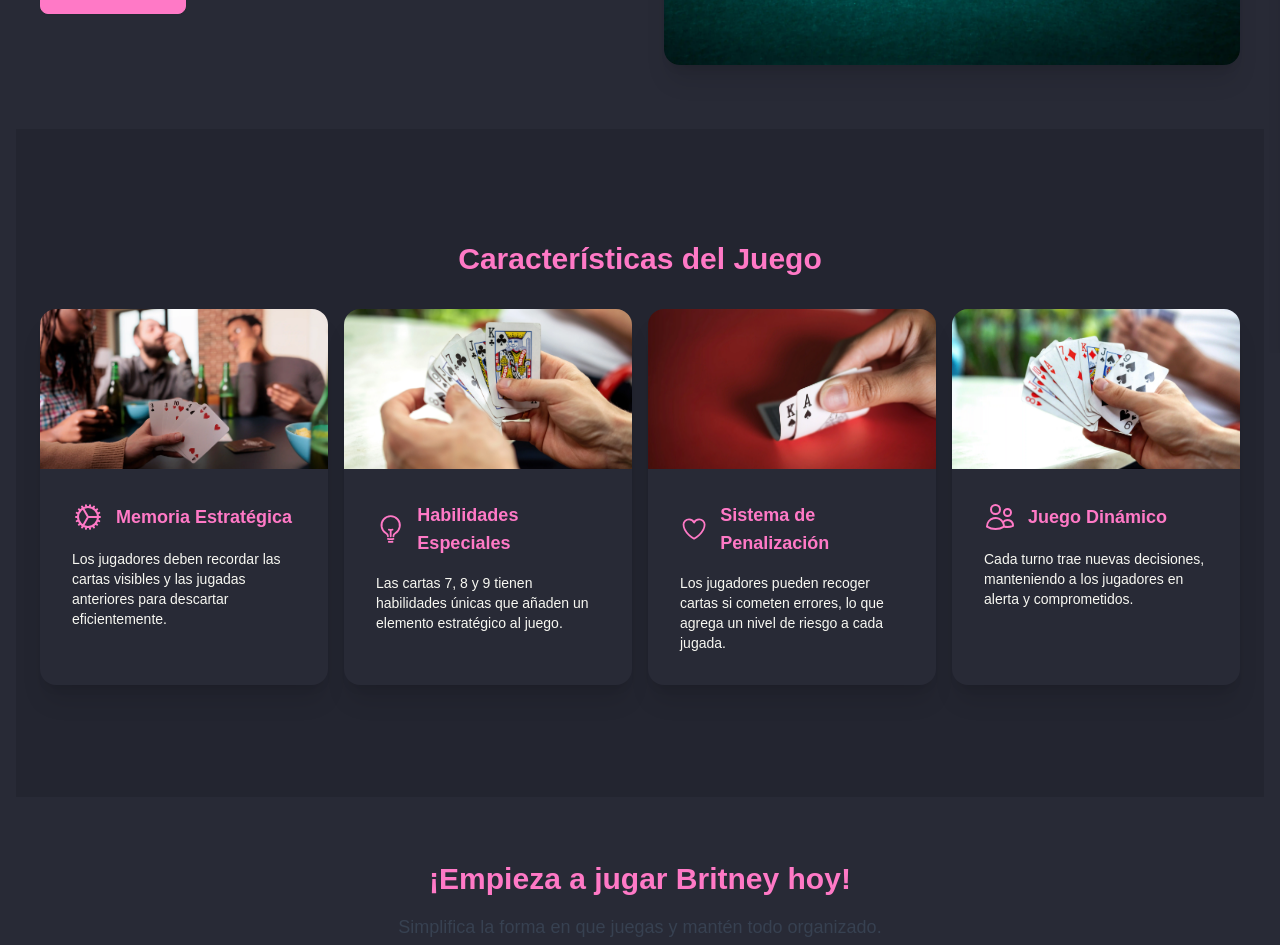
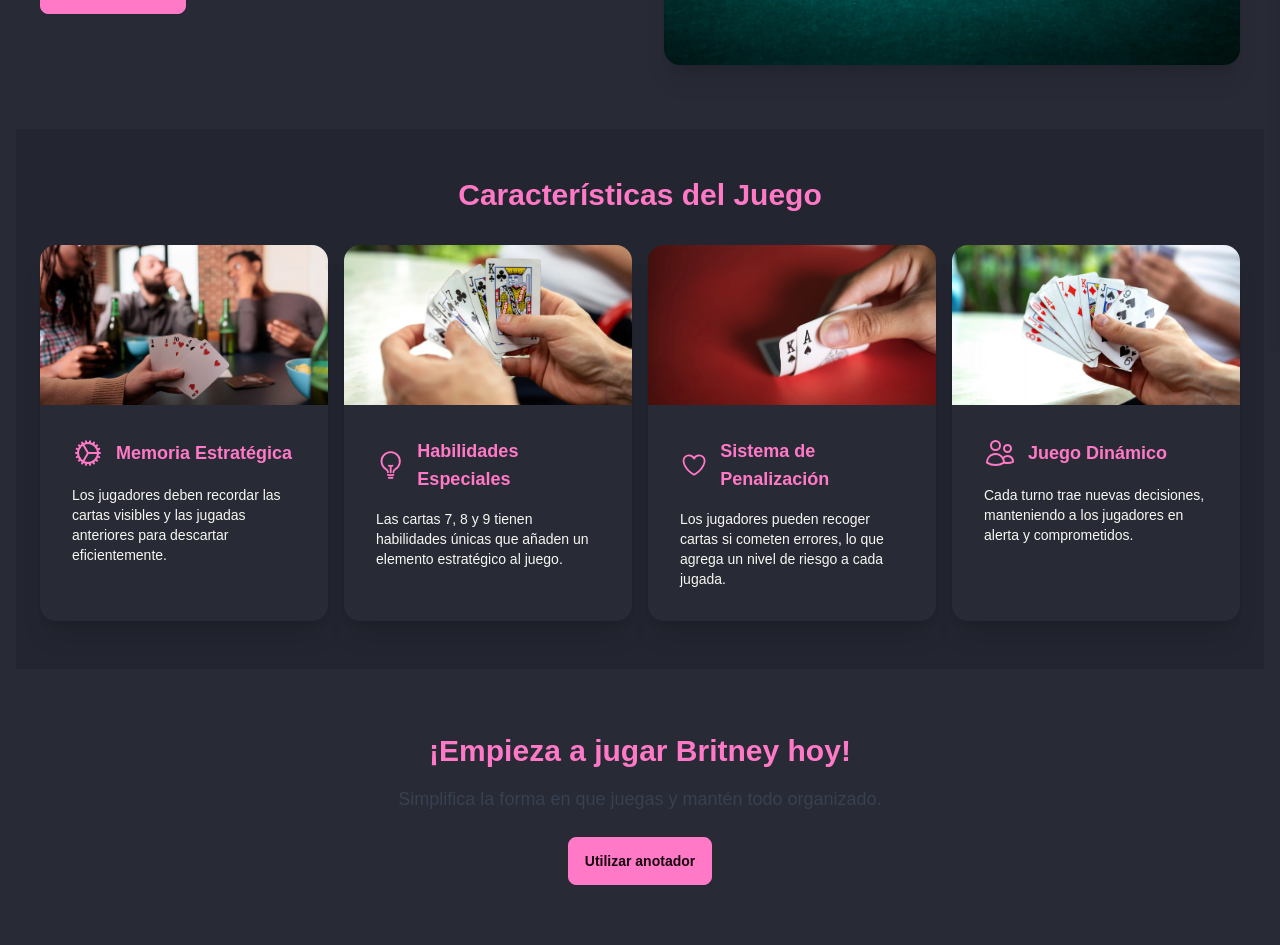
Before and after one commit to Gabito-17/Entre-Nosotros, a React (Create React App) app: page / in a window 1280 px wide. Shown: the part 447-1392 px from the top of the page. Built offline with nearby package versions, Linux system fonts and the light colour scheme; grey boxes are pictures that could not be loaded.

Commit message:
adicion de animaciones

```diff
--- a/src/components/AboutUs/Acknowledgements.jsx
+++ b/src/components/AboutUs/Acknowledgements.jsx
@@ -1,13 +1,31 @@
+import { motion } from "framer-motion";
+import { fadeUp, fadeItem, staggerContainer } from "../../lib/Animations.ts"; // ajustá la ruta según tu estructura
+
 const Acknowledgements = () => {
   return (
-    <div className="mx-auto text-center">
-      <h2 className="text-3xl font-bold mb-8 text-primary ">Agradecimientos</h2>
-      <p className="text-lg mb-6">Queremos agradecer a .. ¿? </p>
-      <p className="text-lg">
+    <motion.div
+      className="mx-auto text-center"
+      variants={staggerContainer}
+      initial="initial"
+      animate="animate"
+    >
+      <motion.h2
+        className="text-3xl font-bold mb-8 text-primary"
+        variants={fadeUp}
+        transition={{ duration: 0.6 }}
+      >
+        Agradecimientos
+      </motion.h2>
+
+      <motion.p className="text-lg mb-6" variants={fadeItem(0.3)}>
+        Queremos agradecer a .. ¿?
+      </motion.p>
+
+      <motion.p className="text-lg" variants={fadeItem(0.5)}>
         También agradecemos a la valiosa comunidad de los pibes por probar el
         juego y brindar su valiosa retroalimentación.. ídolos.
-      </p>
-    </div>
+      </motion.p>
+    </motion.div>
   );
 };
 
--- a/src/components/Introduction.jsx
+++ b/src/components/Introduction.jsx
@@ -1,7 +1,16 @@
+import { motion } from "framer-motion";
+import { fadeLeft, fadeRight } from "../lib/Animations.ts";
+
 const Introduction = () => {
   return (
     <section className="py-16 px-6 container mx-auto text-center lg:text-left lg:flex lg:items-center lg:gap-12">
-      <div className="lg:w-1/2">
+      <motion.div
+        className="lg:w-1/2"
+        variants={fadeLeft}
+        initial="hidden"
+        whileInView="visible"
+        viewport={{ once: true, amount: 0.3 }}
+      >
         <h2 className="text-4xl font-bold mb-6 text-primary">
           Divertite con Britney
         </h2>
@@ -18,8 +27,14 @@ const Introduction = () => {
         <a href="/reglas" className="btn btn-primary">
           Aprender a jugar
         </a>
-      </div>
-      <div className="lg:w-1/2 mt-8 lg:mt-0">
+      </motion.div>
+      <motion.div
+        className="lg:w-1/2 mt-8 lg:mt-0"
+        variants={fadeRight}
+        initial="hidden"
+        whileInView="visible"
+        viewport={{ once: true, amount: 0.3 }}
+      >
         <img
           src="/assets/images/i5.webp"
           alt="Britney preview"
@@ -27,7 +42,7 @@ const Introduction = () => {
           loading="eager"
           fetchpriority="high"
         />
-      </div>
+      </motion.div>
     </section>
   );
 };
--- /dev/null
+++ b/src/lib/Animations.ts
@@ -0,0 +1,42 @@
+
+export const fadeLeft = {
+  hidden: { opacity: 0, x: -50 },
+  visible: { opacity: 1, x: 0, transition: { duration: 1 } },
+};
+
+export const fadeRight = {
+  hidden: { opacity: 0, x: 50 },
+  visible: { opacity: 1, x: 0, transition: { duration: 2 } },
+};
+
+
+export const fadeUp = {
+  initial: { opacity: 0, y: 20 },
+  animate: { opacity: 1, y: 0 },
+};
+
+export const fadeItem = (delay = 0) => ({
+  initial: { opacity: 0, y: 10 },
+  animate: { opacity: 1, y: 0 },
+  transition: { delay, duration: 0.5, ease: "easeOut" },
+});
+
+export const fadeContainer = {
+  initial: {},
+  animate: {
+    transition: {
+      staggerChildren: 0.2,
+      delayChildren: 0.2,
+    },
+  },
+};
+
+export const staggerContainer = {
+  initial: {},
+  animate: {
+    transition: {
+      staggerChildren: 0.2,
+      delayChildren: 0.2,
+    },
+  },
+};
--- a/src/pages/AboutUs.js
+++ b/src/pages/AboutUs.js
@@ -24,9 +24,9 @@ const AboutUs = () => {
       <section className="py-16 bg-base-200">
         <Acknowledgements />
       </section>
-
       {/* Footer */}
       <Footer />
+
     </div>
   );
 };
--- a/src/pages/LandingPage.js
+++ b/src/pages/LandingPage.js
@@ -1,15 +1,28 @@
+import { motion } from "framer-motion";
 import Features from "../components/Features";
 import Introduction from "../components/Introduction";
 import Footer from "../components/Layout/Footer.jsx";
+import { fadeUp } from "../lib/Animations.ts";
+import { fadeContainer } from "../lib/Animations.ts";
 
 const LandingPage = () => {
   return (
-    <div className="bg-base-100 text-base-content">
+    <div>
       <Introduction />
-      <section className="py-16 bg-base-200">
+
+      <motion.section
+        className="bg-base-200"
+        variants={fadeUp}
+        transition={{ duration: 0.5 }}
+      >
         <Features />
-      </section>
-      <section className="py-16 text-center">
+      </motion.section>
+
+      <motion.section
+        className="py-16 text-center"
+        variants={fadeUp}
+        transition={{ duration: 0.5, delay: 0.3 }}
+      >
         <h2 className="text-3xl font-bold mb-4 text-primary">
           ¡Empieza a jugar Britney hoy!
         </h2>
@@ -19,7 +32,8 @@ const LandingPage = () => {
         <a href="/anotador" className="btn btn-primary">
           Utilizar anotador
         </a>
-      </section>
+      </motion.section>
+
       <Footer />
     </div>
   );
```
Also changed, not shown: src/App.js (line endings or trailing spaces).
